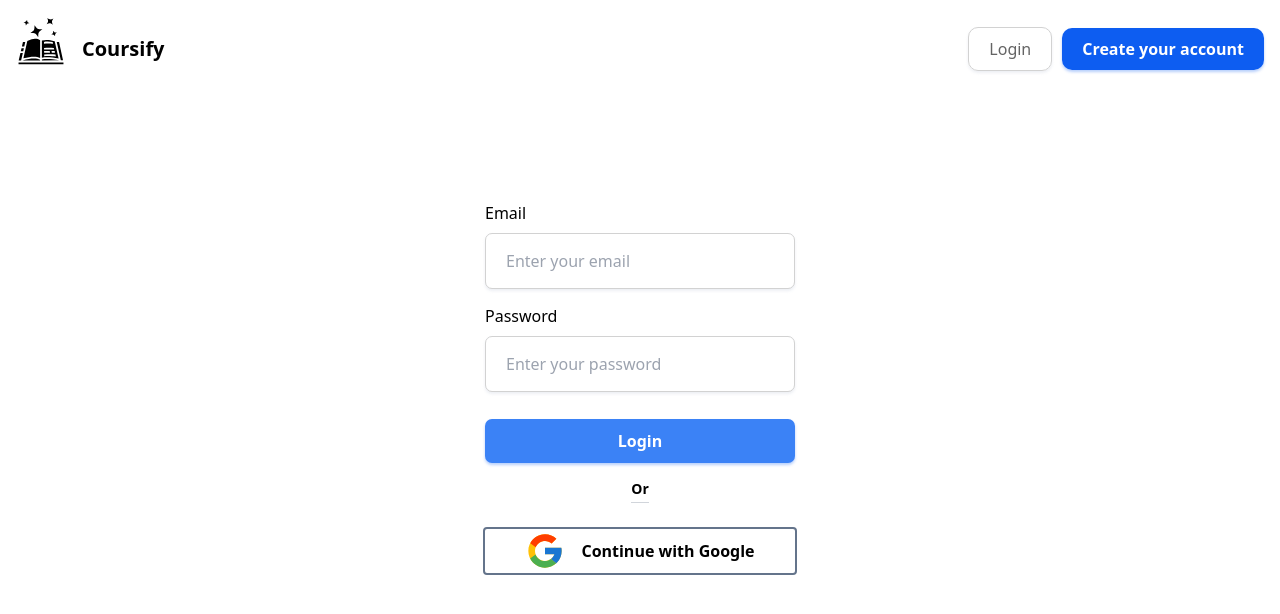
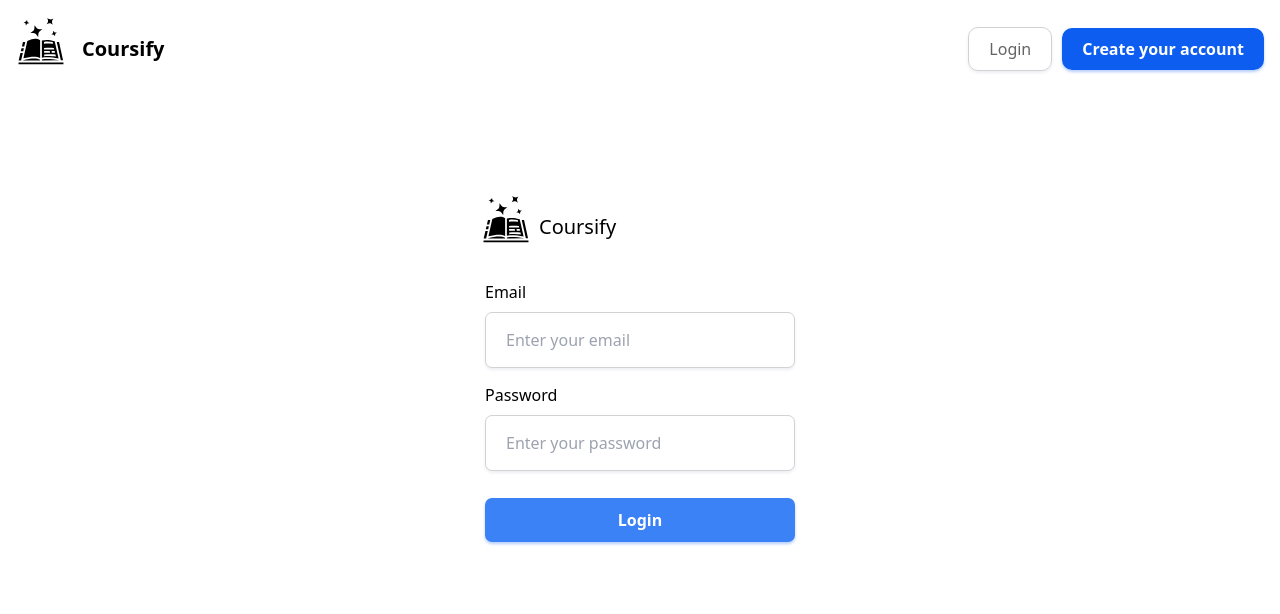
Before and after one commit to KaranpreetRaja/coursify, a React (Vite) app in the folder react-app/: page /login in a window 1280 px wide. Shown: the top 614 px of the page. Built offline with nearby package versions, Linux system fonts and the light colour scheme.

Commit message:
Modified auth

```diff
--- a/react-app/src/pages/login.jsx
+++ b/react-app/src/pages/login.jsx
@@ -2,6 +2,7 @@ import axios from 'axios';
 import { FcGoogle } from 'react-icons/fc'
 import Navbar from '../components/navbar';
 import { useNavigate } from 'react-router-dom';
+import { GiSpellBook } from "react-icons/gi";
 
 export default function Login(){
     const navigate = useNavigate()
@@ -17,7 +18,7 @@ export default function Login(){
 
 
         try {
-            const response = await axios.post('/api/db/user/login_user', {
+            const response = await axios.put('/api/db/user/login_user', {
                 email,
                 password
             });
@@ -39,10 +40,9 @@ export default function Login(){
         <div>
             <Navbar/>
             <div className="login-form-container">
-                <div className="login-form2">
-                    <h2>
-                        {/* <img src='/logo.png' width={28} /> PipeGen AI */}
-                    </h2>
+                <div className="login-form2 flex flex-row ml-8 space-x-2 items-center">
+                    <GiSpellBook size={50} className="mb-4"/>
+                    <p className='text-semibold text-xl'>Coursify</p>
                 </div>
                 <form className="login-form" onSubmit={handleSubmit}>
                     <div className="form-group">
@@ -70,18 +70,18 @@ export default function Login(){
                     <button className="btn-submit bg-blue-500 hover:bg-blue-700 transition ease-in-out duration-300 mt-3" type="submit">
                         Login
                     </button>
-                    <p className="text-sm font-semibold text-center mt-4">
+                    {/* <p className="text-sm font-semibold text-center mt-4">
                         <span className="border-b w-full text-center border-gray-300 py-1">
                             Or
                         </span>
-                    </p>
+                    </p> */}
                 </form>
-                <div className="flex justify-center w-full mt-2">
+                {/* <div className="flex justify-center w-full mt-2">
                     <button className="h-12 bg-white border-slate-500 border-2 text-black font-bold py-3 px-10 rounded inline-flex items-center">
                         <FcGoogle size={40}/>
                         <span className="ml-4">Continue with Google</span>
                     </button>
-                </div>
+                </div> */}
             </div>
         </div>
     )
--- a/react-app/src/pages/signup.jsx
+++ b/react-app/src/pages/signup.jsx
@@ -2,8 +2,10 @@ import axios from 'axios';
 import { FcGoogle } from 'react-icons/fc'
 import Navbar from '../components/navbar';
 import { useNavigate } from 'react-router-dom';
+import { GiSpellBook } from "react-icons/gi";
 
-export default function Signup(){
+
+export default function Signup() {
     const navigate = useNavigate()
 
     const handleSubmit = async (e) => {
@@ -41,12 +43,13 @@ export default function Signup(){
         }
     }
 
-    return(
+    return (
         <div>
-            <Navbar/>
+            <Navbar />
             <div className="sign-up-form-container">
-                <div className='sign-up-form'>
-                    {/* <h2><img src='/logo.png' width={28} /> PipeGen AI</h2> */}
+                <div className="login-form2 flex flex-row mr-3 mb-2 space-x-2 items-center">
+                    <GiSpellBook size={50} className="mb-4" />
+                    <p className='text-semibold text-xl'>Coursify</p>
                 </div>
                 <form className="sign-up-form" onSubmit={handleSubmit}>
                     <div className="form-row">
@@ -98,16 +101,16 @@ export default function Signup(){
                     <button className="btn-submit bg-blue-500 hover:bg-blue-700 transition ease-in-out duration-300 mt-3" type="submit">
                         Signup
                     </button>
-                    <p className="text-sm font-semibold text-center m-4">
+                    {/* <p className="text-sm font-semibold text-center m-4">
                         <span className="border-b w-full text-center border-gray-300 py-1">
                             Or
                         </span>
-                    </p>
+                    </p> */}
                 </form>
-                <button className="h-12 bg-white border-slate-500 border-2 text-black font-bold py-3 px-10 rounded inline-flex items-center">
-                        <FcGoogle size={40}/>
-                        <span className="ml-4">Continue with Google</span>
-                    </button>
+                {/* <button className="h-12 bg-white border-slate-500 border-2 text-black font-bold py-3 px-10 rounded inline-flex items-center">
+                    <FcGoogle size={40} />
+                    <span className="ml-4">Continue with Google</span>
+                </button> */}
             </div>
         </div>
     )
```
